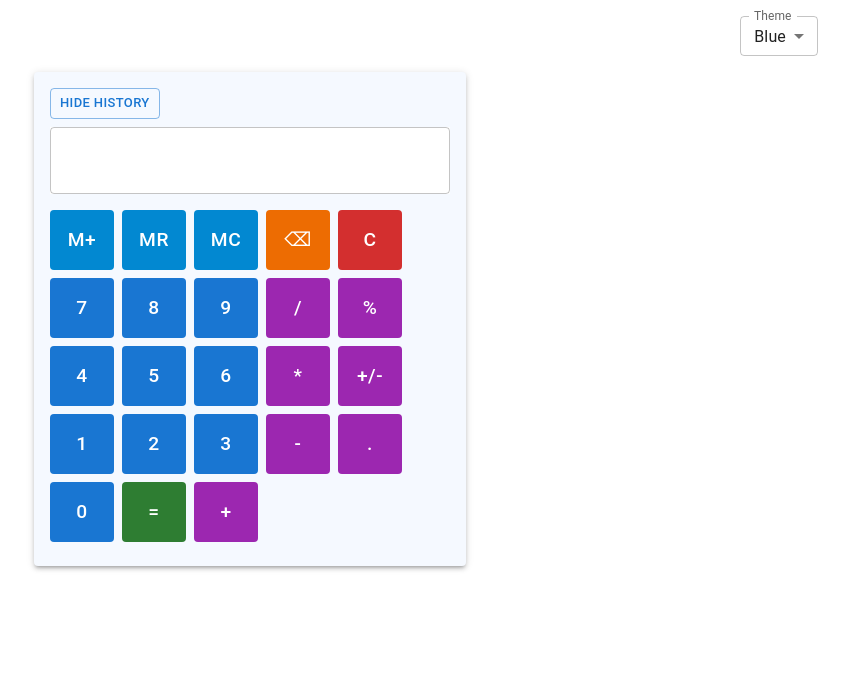
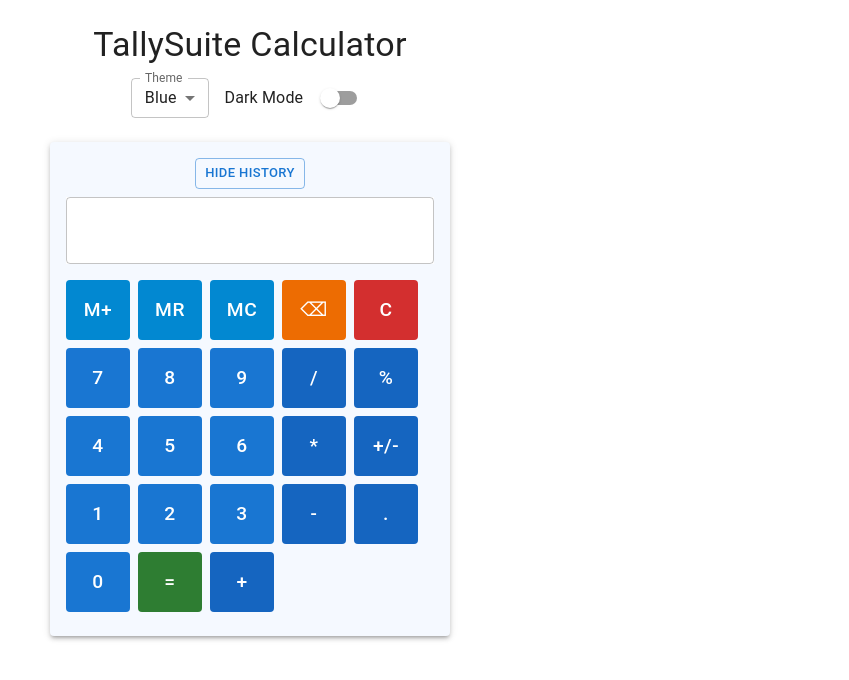
Before and after one commit to Aarti-Waghmare-React-Course/web_development1, a React (Create React App) app in the folder React/Projects/calculator/: page / in a window 1280 px wide. Shown: the top 680 px of the page, without its empty margins (390-1239 px from the left). Built offline with nearby package versions, Linux system fonts and the light colour scheme; some icons are missing.

Commit message:
Fix useEffect dependency & removed eval for safer build

```diff
--- a/React/Projects/calculator/src/App.js
+++ b/React/Projects/calculator/src/App.js
@@ -1,138 +1,77 @@
-// // import React, { useState, useMemo } from "react";
-// // import { createTheme, ThemeProvider, CssBaseline, IconButton, Box, Typography } from "@mui/material";
-// // import Brightness4Icon from "@mui/icons-material/Brightness4";
-// // import Brightness7Icon from "@mui/icons-material/Brightness7";
-// // import Calculator from "./components/Calculator";
-
-// // const App = () => {
-// //   const [mode, setMode] = useState("light");
-
-// //   const toggleColorMode = () => {
-// //     setMode((prev) => (prev === "light" ? "dark" : "light"));
-// //   };
-
-// //   const theme = useMemo(
-// //     () =>
-// //       createTheme({
-// //         palette: {
-// //           mode,
-// //         },
-// //       }),
-// //     [mode]
-// //   );
-
-// //   return (
-// //     <ThemeProvider theme={theme}>
-// //       <CssBaseline />
-// //       <Box
-// //   sx={{
-// //     textAlign: "center",
-// //     p: 2,
-// //     minHeight: "100vh",
-// //     backgroundColor: "background.default",
-// //     color: "text.primary",
-// //   }}
-// // >
-// //   <Box
-// //     sx={{
-// //       display: "flex",
-// //       justifyContent: "space-between",
-// //       alignItems: "center",
-// //       maxWidth: 400,
-// //       mx: "auto",
-// //       mb: 2,
-// //     }}
-// //   >
-// //     <Typography variant="h4">Calculator</Typography>
-// //     <IconButton onClick={toggleColorMode} color="inherit">
-// //       {mode === "dark" ? <Brightness7Icon /> : <Brightness4Icon />}
-// //     </IconButton>
-// //   </Box>
-
-// //   <Calculator />
-// // </Box>
-
-
-// //     </ThemeProvider>
-// //   );
-// // };
-
-// // export default App;
-
-// import React from "react";
-// import { ThemeColorProvider } from "./components/ThemeContext"
-// import Calculator from "./components/Calculator";
-// import { CssBaseline, Box, FormControl, InputLabel, Select, MenuItem } from "@mui/material";
-// import { useThemeColor } from "./components/ThemeContext";
-
-// const AppContent = () => {
-//   const { colorMode, setColorMode } = useThemeColor();
-
-//   return (
-//     <Box sx={{ p: 2 }}>
-//       <FormControl size="small" sx={{ mb: 2 }}>
-//         <InputLabel>Theme</InputLabel>
-//         <Select
-//           value={colorMode}
-//           label="Theme"
-//           onChange={(e) => setColorMode(e.target.value)}
-//         >
-//           <MenuItem value="blue">Blue</MenuItem>
-//           <MenuItem value="red">Red</MenuItem>
-//           <MenuItem value="green">Green</MenuItem>
-//         </Select>
-//       </FormControl>
-
-//       <Calculator />
-//     </Box>
-//   );
-// };
-
-// function App() {
-//   return (
-//     <ThemeColorProvider>
-//       <CssBaseline />
-//       <AppContent />
-//     </ThemeColorProvider>
-//   );
-// }
-
-// export default App;
-
-
-import React from "react";
+import React, { useState, useEffect } from "react";
 import {
-  Box,
-  IconButton,
+  ThemeProvider,
+  createTheme,
+  CssBaseline,
   FormControl,
   InputLabel,
+  Select,
   MenuItem,
-  Select,
+  Switch,
+  Box,
+  Typography,
 } from "@mui/material";
-import Brightness4 from "@mui/icons-material/Brightness4";
-import Brightness7 from "@mui/icons-material/Brightness7";
 import Calculator from "./components/Calculator";
 
 const App = () => {
-  const [selectedTheme, setSelectedTheme] = React.useState("Blue");
-  const [darkMode, setDarkMode] = React.useState(false);
+  const [selectedTheme, setSelectedTheme] = useState("Blue");
+  const [darkMode, setDarkMode] = useState(false);
 
-  const toggleDarkMode = () => {
-    setDarkMode(!darkMode);
+  // Save preferences
+  useEffect(() => {
+    localStorage.setItem("theme", selectedTheme);
+    localStorage.setItem("darkMode", JSON.stringify(darkMode));
+  }, [selectedTheme, darkMode]);
+
+  // Load preferences
+  useEffect(() => {
+    const storedTheme = localStorage.getItem("theme");
+    const storedDark = localStorage.getItem("darkMode");
+
+    if (storedTheme) setSelectedTheme(storedTheme);
+    if (storedDark) setDarkMode(JSON.parse(storedDark));
+  }, []);
+
+  const themeColors = {
+    Blue: {
+      primary: { main: "#1976d2" },
+      secondary: { main: "#1565c0" },
+    },
+    Red: {
+      primary: { main: "#d32f2f" },
+      secondary: { main: "#b71c1c" },
+    },
+    Green: {
+      primary: { main: "#388e3c" },
+      secondary: { main: "#2e7d32" },
+    },
   };
 
+  const theme = createTheme({
+    palette: {
+      mode: darkMode ? "dark" : "light",
+      ...themeColors[selectedTheme],
+    },
+  });
+
   return (
-    <Box sx={{ p: 2 }}>
-      {/* Top Control Panel */}
+    <ThemeProvider theme={theme}>
+      <CssBaseline />
+
+      <Box sx={{ p: 3, textAlign: "center" }}>
+        <Typography variant="h4" gutterBottom>
+          TallySuite Calculator
+        </Typography>
+
         <Box
           sx={{
             display: "flex",
-          justifyContent: "flex-end", // aligns to top-right
+            justifyContent: "center",
             gap: 2,
-          mb: 2,
+            mb: 3,
+            flexWrap: "wrap",
           }}
         >
-        {/* Theme Dropdown */}
           <FormControl size="small">
             <InputLabel>Theme</InputLabel>
             <Select
@@ -146,15 +85,21 @@
             </Select>
           </FormControl>
 
-        {/* Dark Mode Toggle */}
-        <IconButton onClick={toggleDarkMode} color="inherit">
-          {darkMode ? <Brightness7 /> : <Brightness4 />}
-        </IconButton>
+          <Box display="flex" alignItems="center">
+            <Typography variant="body1" sx={{ mr: 1 }}>
+              Dark Mode
+            </Typography>
+            <Switch
+              checked={darkMode}
+              onChange={() => setDarkMode(!darkMode)}
+            />
+          </Box>
         </Box>
 
-      {/* Calculator */}
+        {/* Calculator Component */}
         <Calculator selectedTheme={selectedTheme} darkMode={darkMode} />
       </Box>
+    </ThemeProvider>
   );
 };
 
--- a/React/Projects/calculator/src/components/Calculator.jsx
+++ b/React/Projects/calculator/src/components/Calculator.jsx
@@ -14,25 +14,35 @@
   const [showHistory, setShowHistory] = useState(true);
   const [activeKey, setActiveKey] = useState(null);
 
-  // Save and load history
+  // Functions must come before useEffect
+  const handleClick = (value) => setInput((prev) => prev + value);
+  const handleClear = () => setInput("");
+  const handleBackspace = () => setInput((prev) => prev.slice(0, -1));
+
+  const handleEqual = () => {
+    try {
+      // Safer alternative to eval
+      const result = Function('"use strict";return (' + input + ')')();
+      const newResult = result.toString();
+      setInput(newResult);
+      setHistory((prev) => [...prev, { expression: input, result: newResult }]);
+    } catch {
+      setInput("Error");
+    }
+  };
+
+  // Save history to localStorage
   useEffect(() => {
     localStorage.setItem("calculatorHistory", JSON.stringify(history));
   }, [history]);
 
+  // Load history from localStorage
   useEffect(() => {
     const saved = localStorage.getItem("calculatorHistory");
     if (saved) setHistory(JSON.parse(saved));
   }, []);
 
-  // Normalize special keyboard keys to match button labels
-  const normalizeKey = (key) => {
-    if (key === "Enter") return "=";
-    if (key === "Escape") return "C";
-    if (key === "Backspace") return "⌫";
-    return key;
-  };
-
-  // Keyboard input + animation
+  // Keyboard handler
   useEffect(() => {
     const handleKeyPress = (event) => {
       const { key } = event;
@@ -52,22 +62,7 @@
 
     window.addEventListener("keydown", handleKeyPress);
     return () => window.removeEventListener("keydown", handleKeyPress);
-  }, [input]);
-
-  const handleClick = (value) => setInput((prev) => prev + value);
-  const handleClear = () => setInput("");
-  const handleBackspace = () => setInput((prev) => prev.slice(0, -1));
-
-  const handleEqual = () => {
-    try {
-      const result = eval(input);
-      const newResult = result.toString();
-      setInput(newResult);
-      setHistory((prev) => [...prev, { expression: input, result: newResult }]);
-    } catch {
-      setInput("Error");
-    }
-  };
+  }, [input, handleEqual, handleBackspace, handleClear]);
 
   const buttonLayout = [
     ["M+", "MR", "MC", "⌫", "C"],
@@ -95,56 +90,30 @@
   const getBgColor = () => {
     if (darkMode) return "#121212";
     switch (selectedTheme) {
-      case "Red":
-        return "#fff5f5";
-      case "Green":
-        return "#f5fff5";
-      case "Blue":
-        return "#f5f9ff";
-      default:
-        return "background.paper";
+      case "Red": return "#fff5f5";
+      case "Green": return "#f5fff5";
+      case "Blue": return "#f5f9ff";
+      default: return "background.paper";
     }
   };
 
+  const normalizeKey = (key) => key === "Enter" ? "=" : key === "Backspace" ? "⌫" : key;
+
   return (
-    <Paper
-      elevation={3}
-      sx={{
-        padding: 2,
-        mx: "auto",
-        maxWidth: 400,
-        backgroundColor: getBgColor(),
-        color: darkMode ? "#fff" : "inherit",
-      }}
-    >
-      {/* Toggle history button */}
-      <Button
-        variant="outlined"
-        size="small"
-        sx={{ mb: 1 }}
-        onClick={() => setShowHistory(!showHistory)}
-      >
-        {showHistory ? "Hide History" : "Show History"}
-      </Button>
+    <Paper elevation={3} sx={{
+      padding: 2,
+      mx: "auto",
+      maxWidth: 400,
+      backgroundColor: getBgColor(),
+      color: darkMode ? "#fff" : "inherit",
+    }}>
 
-      {/* History Panel */}
+      {/* History Section */}
       {showHistory && history.length > 0 && (
-        <Box sx={{ mt: 2 }}>
-          <Box
-            sx={{
-              display: "flex",
-              justifyContent: "space-between",
-              alignItems: "center",
-              mb: 1,
-            }}
-          >
+        <Box sx={{ mt: 3 }}>
+          <Box sx={{ display: "flex", justifyContent: "space-between", alignItems: "center", mb: 1 }}>
             <Box sx={{ fontWeight: "bold" }}>History</Box>
-            <Button
-              variant="outlined"
-              size="small"
-              color="error"
-              onClick={() => setHistory([])}
-            >
+            <Button variant="outlined" size="small" color="error" onClick={() => setHistory([])}>
               Clear History
             </Button>
           </Box>
@@ -171,35 +140,36 @@
         </Box>
       )}
 
-      {/* Memory Indicator */}
+      {/* Memory Display */}
       {memory !== null && (
-        <Box
-          sx={{
-            textAlign: "right",
-            fontSize: "0.9rem",
-            color: darkMode ? "#aaa" : "gray",
-            mb: 1,
-          }}
-        >
+        <Box sx={{ textAlign: "right", fontSize: "0.9rem", color: darkMode ? "#aaa" : "gray", mb: 1 }}>
           M = {memory}
         </Box>
       )}
 
-      {/* Display */}
+      {/* Toggle History Button */}
+      <Button
+        variant="outlined"
+        size="small"
+        sx={{ mb: 1 }}
+        onClick={() => setShowHistory(!showHistory)}
+      >
+        {showHistory ? "Hide History" : "Show History"}
+      </Button>
+
+      {/* Input Field */}
       <TextField
         fullWidth
         value={input}
         variant="outlined"
         InputProps={{
           readOnly: true,
-          sx: {
-            color: darkMode ? "#fff" : "inherit",
-          },
+          sx: { color: darkMode ? "#fff" : "inherit" },
         }}
         sx={{
           marginBottom: 2,
           input: {
-            fontSize: "1.5rem",
+            fontSize: { xs: "1.2rem", sm: "1.5rem" },
             textAlign: "right",
             color: darkMode ? "#fff" : "inherit",
             backgroundColor: darkMode ? "#1e1e1e" : "#fff",
@@ -214,7 +184,7 @@
       {buttonLayout.map((row, rowIndex) => (
         <Grid container spacing={1} key={rowIndex} sx={{ marginBottom: 1 }}>
           {row.map((btn, colIndex) => (
-            <Grid item xs={3} key={colIndex}>
+            <Grid item xs={2.4} key={colIndex}>
               {btn ? (
                 <Button
                   fullWidth
@@ -234,16 +204,15 @@
                       if (memory !== null) setInput(memory.toString());
                     } else if (btn === "MC") {
                       setMemory(null);
-                    } else handleClick(btn);
+                    } else {
+                      handleClick(btn);
+                    }
                   }}
                   sx={{
                     height: "60px",
                     fontSize: "1.2rem",
                     transition: "transform 0.1s ease-in-out",
-                    transform:
-                      normalizeKey(activeKey) === btn
-                        ? "scale(1.05)"
-                        : "scale(1)",
+                    transform: normalizeKey(activeKey) === btn ? "scale(1.05)" : "scale(1)",
                     boxShadow:
                       normalizeKey(activeKey) === btn
                         ? "0 0 10px rgba(0,0,0,0.3)"
```
Also changed, not shown: 2 other files (tests, documents, lock files or other folders). Lines whose indentation alone changed are shown as unchanged.
